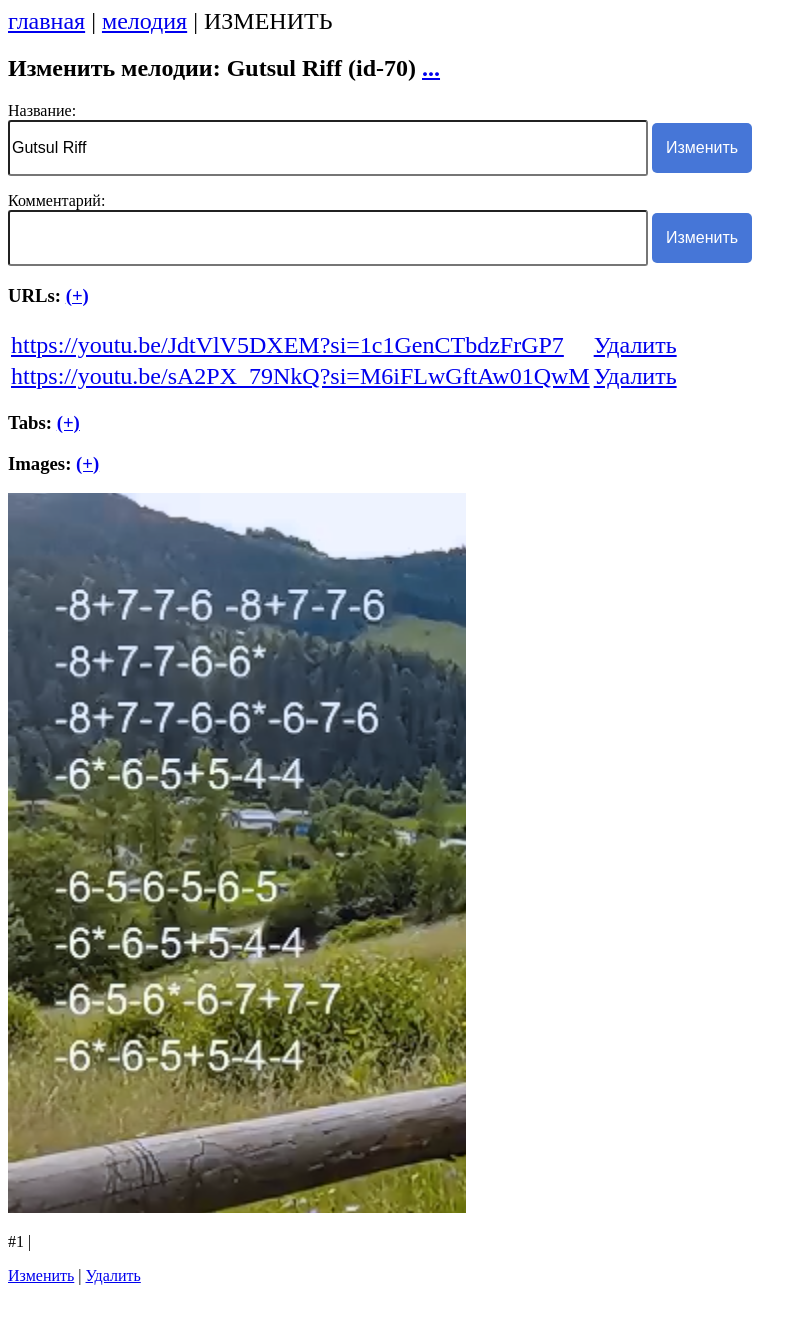
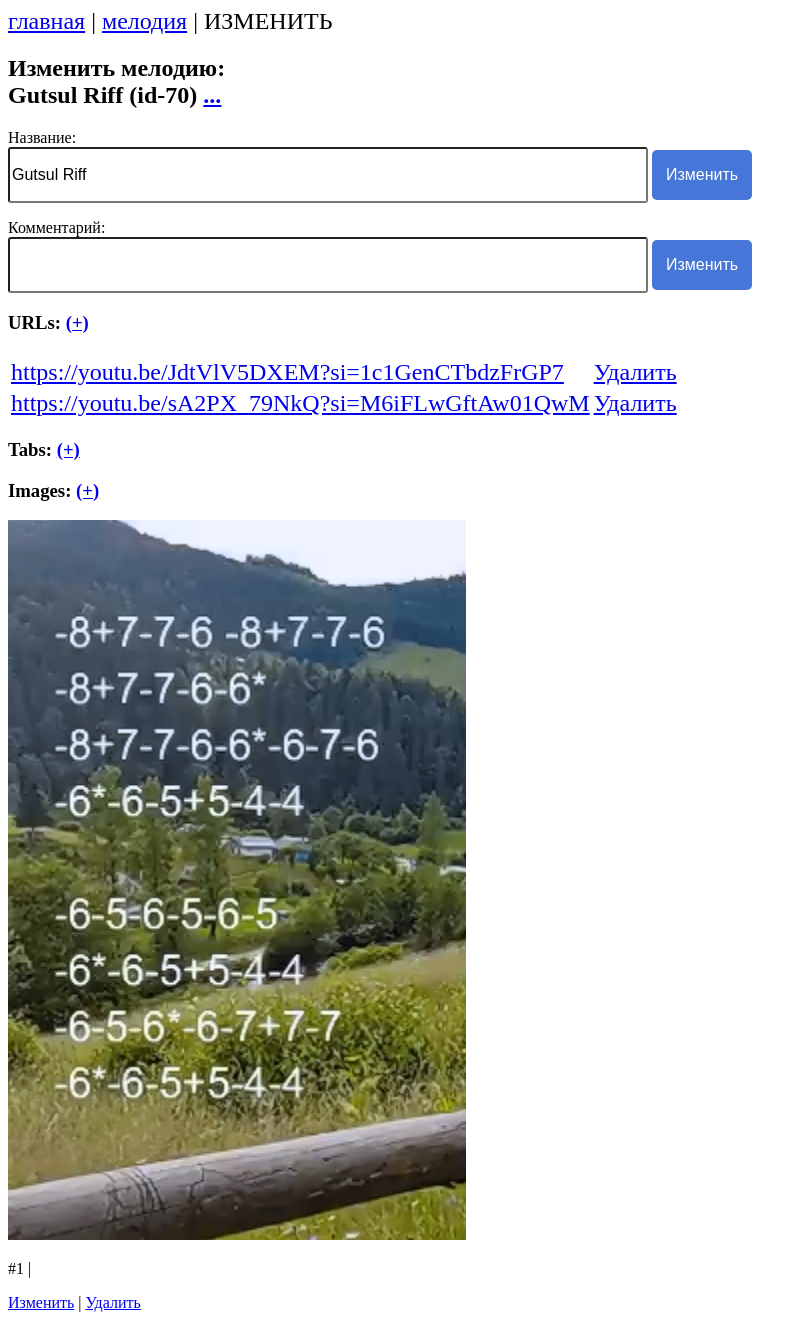
Before and after one commit to ivanovich812/tabook, a Django app: page /edit_melody/70/ in a window 1280 px wide. Shown: the whole page, without its empty margins (0-807 px from the left). Before the commit the page ends 1285 px from the top, so only its background shows below. Run offline with Django 4.2, Linux system fonts and the light colour scheme; data comes from the database, SQL or seed files in the repository.

Commit message:
+ added img in css.

```diff
--- a/app/templates/base.html
+++ b/app/templates/base.html
@@ -6,8 +6,10 @@
     <style>
         h2 {font-size: 150%;}
         table {font-size: 150%;}
+        img{
+            max-width:720px;
+        }
         .menu {font-size: 150%;}
-        .alert{color:red}
         .form{margin: 20px 0; font-size: 100%;}
         .form input{width:50%;height: 50px;border-radius:3px; font-size: 100%;}
         .form select{width:25%;height: 50px;border-radius:3px; font-size: 100%;}
--- a/app/templates/create_melody.html
+++ b/app/templates/create_melody.html
@@ -56,7 +56,7 @@
             <pre> {{ tab_obj.tab}} </pre>
         {% endif %}
         {% if img_obj and img_obj.path %}
-            <img src="{{ img_obj.path.url}}" alt="no image" style="max-height:1000px">
+            <img src="{{ img_obj.path.url}}" alt="no image">
             <p> {{ img_obj.order_num}} | {{ img_obj.image_comment}} </p>
         {% endif %}
     {% endblock content %}
--- a/app/templates/edit_melody.html
+++ b/app/templates/edit_melody.html
@@ -1,7 +1,9 @@
 {% extends "base.html" %}
     {% block title %} TABOOK | Изменить мелодию {% endblock title %}
     {% block menu %} <a href="../../">главная</a> | <a href="../../show_melody/{{melody.id}}">мелодия</a> | ИЗМЕНИТЬ {% endblock menu %}
-    {% block header %} Изменить мелодии: {{melody.name}} (id-{{melody.id}}) <a href="../../show_melody/{{melody.id}}">...</a> {% endblock header %}
+    {% block header %}
+        Изменить мелодию: <br />
+        {{melody.name}} (id-{{melody.id}}) <a href="../../show_melody/{{melody.id}}">...</a> {% endblock header %}
     {% block content %}
         <form method="POST">
             {% csrf_token %}
```
